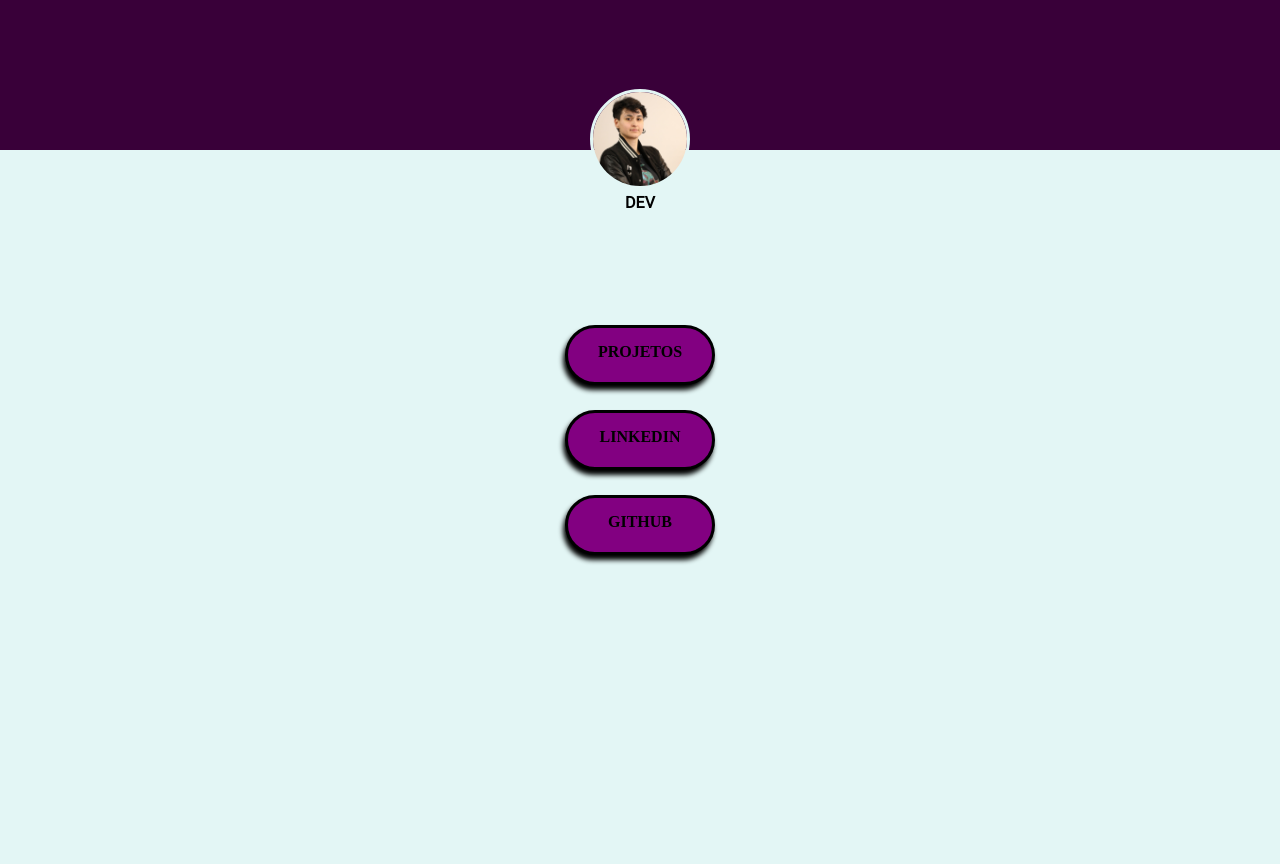
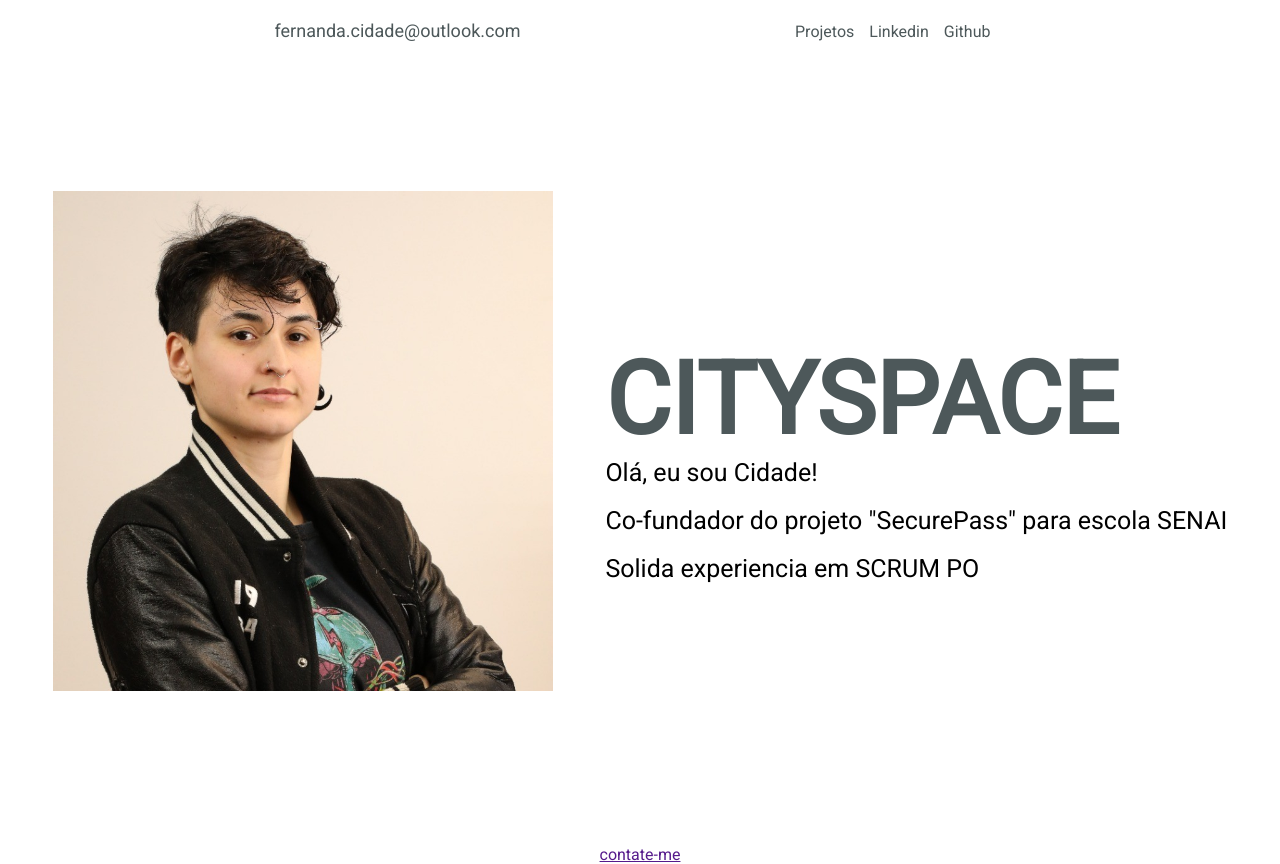
Before and after one commit to FernandaCidade/Site_Apresentacao, a plain HTML site: page Home/index.html in a window 1280 px wide. Before the commit the page ends 800 px from the top, so only its background shows below. Drawn offline with Linux system fonts and the light colour scheme.

Commit message:
Remaasterizada

```diff
--- a/Home/index.html
+++ b/Home/index.html
@@ -3,7 +3,7 @@
 <head>
     <meta charset="UTF-8">
     <meta name="viewport" content="width=device-width, initial-scale=1.0">
-    <link rel="stylesheet" href="style.css">
+    <link rel="stylesheet" href="../Home/style.css">
     <link href="https://fonts.googleapis.com/css2?family=Roboto&display=swap" rel="stylesheet">
 
 
@@ -11,28 +11,36 @@
 </head>
 <body>
     <header>
-            <!-- deixa uma faixa roxa no começo da página -->
             <nav>
-                <div>
-                     <img src="../Imagens/Fernanda.jpeg" alt="Imagem-Perfil">
+                <div class="contato">
+                   <a href="mailto:fernanda.cidade@outlook.com?subject=subject text">fernanda.cidade@outlook.com</a>
                 </div>
-                <p>Dev</p>
+                <div class="botao">
+                    <a href="#">Projetos</a>
+                    <a href="https://www.linkedin.com/in/fernanda-murciano-cidade-681341255/">Linkedin</a>
+                    <a href="https://github.com/FernandaCidade">Github</a>
+                </div>
             </nav>
     </header>
+    <main>
+        <section>
+            <div class="img_fotoPerfil">
+                <img src="../Imagens/Fernanda.jpeg" alt="Imagem-Perfil">
+            </div>
+            <div class="textoIntro">
+                <h1>CitySpace</h1>
+                <p>Olá, eu sou Cidade!</p><br>
+                <p>Co-fundador do projeto "SecurePass" para escola SENAI </p> <br><p>Solida experiencia em SCRUM PO</p>
+            </div>
 
-    <main>
-        <h1>página de apresentação</h1>
+        </section>
+
         <section>
-            <div class="botao btn1">
-                <a href="../Home/projetos.html">Projetos</a>
-            </div>
-            <div class="botao btn2">
-                <a href="#">Linkedin</a>
-            </div>
-            <div class="botao btn3">
-                <a href="https://github.com/FernandaCidade">Github</a>
-            </div>
+            <a href="" class="btnContato">contate-me</a>
         </section>
+
+
+
     </main>
 </body>
 </html>
--- a/Home/style.css
+++ b/Home/style.css
@@ -5,92 +5,75 @@
 }
 
 :root{
-    --roxoEscuro: #390039;
-    --branco: #E3F6F5;
-    --roxoClaro:#820081;
+    --verdeEscuro:#005f6b;
+    --branco: #d8e9ea;
+    --preto: #000;
+    --cinzaClaro:#4d585a;
+    --cinza:#686969;
 
-    --font1:'roboto', sans-serif;
+    --font1:'Roboto', sans-serif;
+}
+/* Configurando o header */
+
+nav{
+
+    margin-top: 20px;
+    display: flex;
+    justify-content: space-evenly;
+
+}
+.contato a{
+    text-decoration: none;
+    color: var(--cinzaClaro);
+    font-size: large;
 }
 
-/* Colocando cor e alinhamento da imagem no header */
-header{
-    background-color: var(--roxoEscuro);
-    height: 150px;
-    margin: auto;
+.botao{
     display: flex;
     justify-content: center;
-    align-items: center;
-}
+    align-items: end;
+    margin-top: -20px;
 
-/* Configurando a imagem */
-div img{
-    height: 100px;
-    width: 100px;
-    border: 3px solid var(--branco);
-    border-radius: 50%;
-    margin-top: 150px;
-}
-
-nav p{
-    text-align: center;
-    font-family: var(--font1);
-    font-weight: bold;
-    text-transform: uppercase;
-}
-
-/* configurando o h1 */
-h1{
-    position: absolute;
-    left: -999em;
-    width: 1em;
-}
-
-/* Configurando o body */
-body{
-    background-color: var(--branco);
-}
-
-/* Configurando os botões */
-section{
-    margin-top: 150px;
-    padding: 0% auto;
-    display: flex;
-    justify-content: center;
-    align-items: center;
-    flex-direction: column;
-    box-shadow: 20px 20x 10px black;
-}
-.botao{
-    background-color: var(--roxoClaro)  ;
-    border: 3px solid black;
-    height: 60px;
-    width: 150px;
-    margin-top: 25px;
-    padding: 0 auto;
-    border-radius: 50px;
-    text-align: center;
-    text-transform: uppercase;
-    font-weight: bold;
-    box-shadow: -2px 5px 5px black;
 }
 
 .botao a{
+    margin-right: 15px;
     text-decoration: none;
-    display: flex;
-    justify-content: space-around;
-    margin-top: 15px;
-    color: black;
+    color: var(--cinzaClaro);
 }
 
-/* Configurando projetos */
 
-.img_projeto{
-    display: grid;
-    justify-content: space-around;
+/* Configurando a imagem */
+
+.img_fotoPerfil img{
+    height: 500px;
+    width: 500px;
 
 }
 
-.img_projeto a{
-    text-decoration: none;
-    color: black;
+body{
+    background-color: #fff;
+    color: var(--preto);
+    font-family: var(--font1);
 }
+
+section{
+    display: flex;
+    justify-content: space-evenly;
+    margin-top: 150px;
+
+}
+.textoIntro{
+    margin-top: 150px;
+}
+h1{
+    font-family: var(--font1);
+    font-size: 100px;
+    text-transform: uppercase;
+    color: var(--cinzaClaro);
+
+}
+
+.textoIntro p{
+    font-size: 25px;
+}
```
Also changed, not shown: Home/projetos.html (+4 -5 lines), Imagens/securePass.png (added).
